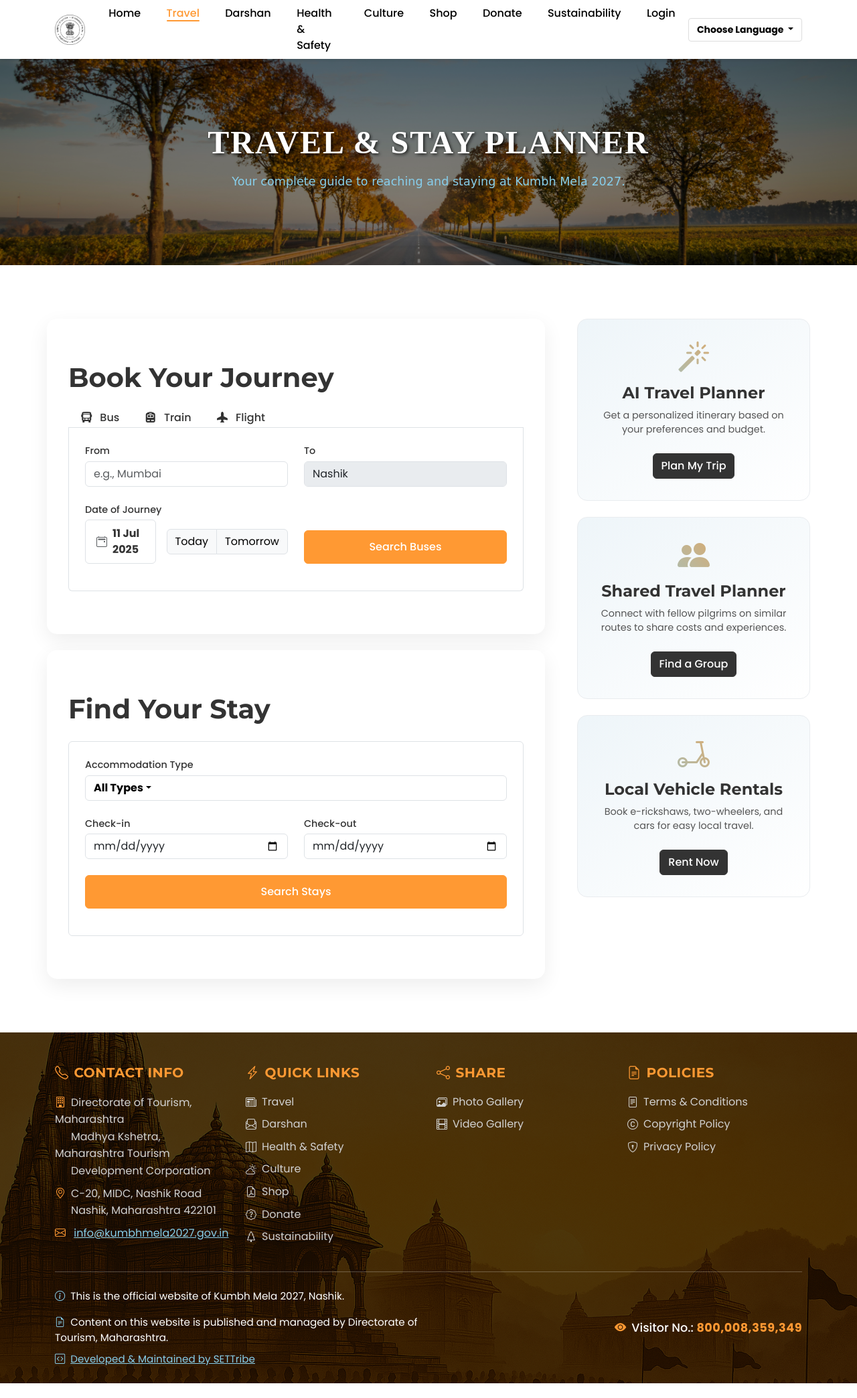
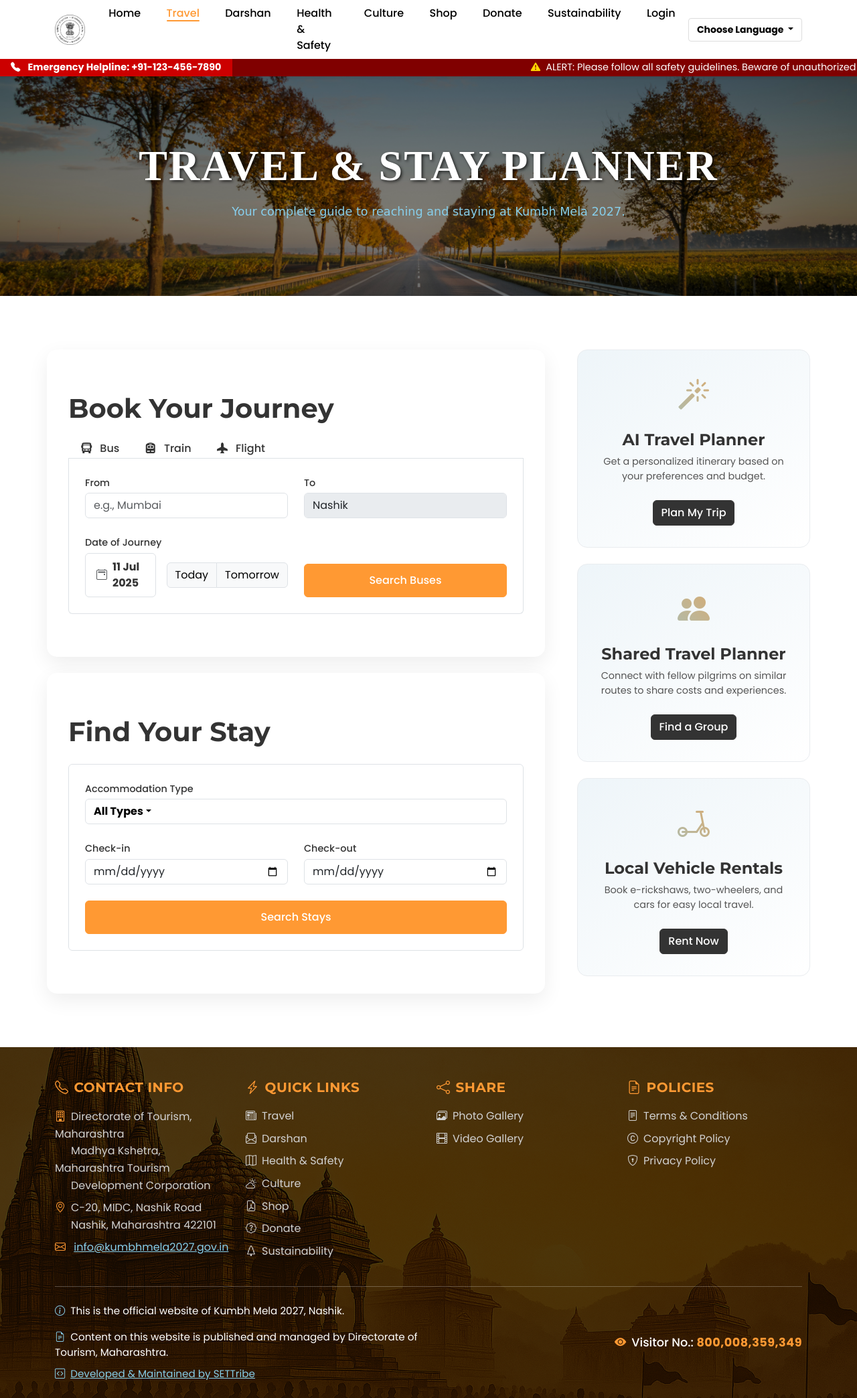
Before and after one commit to SETTribe-IT-Solutions/Comprehensive-Kumbh-Mela-Website, a PHP site: the page made by travel.php in a window 1280 px wide. Shown: the whole page at 67% size. Before the commit the page ends 2066 px from the top, so only its background shows below. Run offline with PHP 8.4, Linux system fonts and the light colour scheme.

Commit message:
Mansi_Updated_UI

```diff
--- a/css/style.css
+++ b/css/style.css
@@ -196,7 +196,7 @@ body { font-family: var(--font-body); color: var(--dark-text); }
 /* ================== 4. HERO SECTION (HOMEPAGE & TRAVEL) ================== */
 #hero, #travel-hero { position: relative; display: flex; justify-content: center; text-align: center; }
 #hero { height: 75vh; background: url('../assets/images/hero-background-new1.jpg') no-repeat center center/cover; align-items: flex-start; padding-top: 10vh; }
-#travel-hero { padding: 6rem 0; background: url('../assets/images/travel-hero.jpg') no-repeat center center/cover; align-items: center; }
+
 .hero-overlay { position: absolute; top: 0; left: 0; width: 100%; height: 100%; background: rgba(0, 0, 0, 0.5); }
 .hero-content, #travel-hero .container { position: relative; z-index: 2; color: var(--white); }
 .hero-title { font-family:  "Vollkorn", serif; font-size: clamp(2.5rem, 6vw, 3rem); text-transform: uppercase; letter-spacing: 2px; font-weight: 700; text-shadow: 2px 2px 4px rgba(0, 0, 0, 0.7); }
@@ -445,6 +445,16 @@ body { font-family: var(--font-body); color: var(--dark-text); }
 
 
 /* ================== 9. TRAVEL PAGE STYLES ================== */
+
+#travel-hero {
+ padding: 6rem 0; background: url('../assets/images/travel-hero.jpg') no-repeat center center/cover;
+       position: relative;
+}
+
+#travel-hero .hero-title {
+    font-size: clamp(2.5rem, 7vw, 4rem);
+}
+
 .booking-module {
     background-color: var(--white);
     border-radius: 15px;
--- a/darshan.php
+++ b/darshan.php
@@ -1,6 +1,5 @@
 <?php
 require_once 'include/connect.php';
-include 'include/header.php';
 include 'include/navbar.php';
 
 $message = '';
--- a/health.php
+++ b/health.php
@@ -1,6 +1,5 @@
 <?php
 require_once 'include/connect.php';
-include 'include/header.php';
 include 'include/navbar.php';
 ?>
 <?php
--- a/include/header.php
+++ /dev/null
@@ -1,30 +0,0 @@
-<!-- <!DOCTYPE html>
-<html lang="en">
-<head>
-    <meta charset="UTF-8">
-    <meta name="viewport" content="width=device-width, initial-scale=1.0">
-    <title>Kumbh Mela 2027 - Nashik</title>
-    <link href="https://cdn.jsdelivr.net/npm/bootstrap@5.3.3/dist/css/bootstrap.min.css" rel="stylesheet">
-    <link rel="stylesheet" href="https://cdn.jsdelivr.net/npm/bootstrap-icons@1.11.3/font/bootstrap-icons.min.css">
-    <link rel="preconnect" href="https://fonts.googleapis.com">
-    <link rel="preconnect" href="https://fonts.gstatic.com" crossorigin>
-    <link href="https://fonts.googleapis.com/css2?family=Montserrat:wght@700&family=Poppins:wght@400;500;700&display=swap" rel="stylesheet">
-
-    <style>
-    /* ================== GLOBAL VARIABLES ================== */
-    :root {
-        --saffron: #FF9933;
-        --sky-blue: #87CEEB;
-        --white: #FFFFFF;
-        --dark-text: #333333;
-        --light-bg: #eef5f9;
-        --font-heading: 'Montserrat', sans-serif;
-        --font-body: 'Poppins', sans-serif;
-    }
-    body {
-        font-family: var(--font-body);
-        color: var(--dark-text);
-    }
-    </style>
-</head>
-<body> -->
--- a/include/navbar.php
+++ b/include/navbar.php
@@ -1,3 +1,44 @@
+<?php
+// header.php content merged into navbar.php
+?>
+<!DOCTYPE html>
+<html lang="en">
+<head>
+    <meta charset="UTF-8">
+    <meta name="viewport" content="width=device-width, initial-scale=1.0">
+    <title>Kumbh Mela 2027 - Nashik</title>
+    <link href="https://cdn.jsdelivr.net/npm/bootstrap@5.3.3/dist/css/bootstrap.min.css" rel="stylesheet">
+    <link rel="stylesheet" href="https://cdn.jsdelivr.net/npm/bootstrap-icons@1.11.3/font/bootstrap-icons.min.css">
+    <link rel="preconnect" href="https://fonts.googleapis.com">
+    <link rel="preconnect" href="https://fonts.gstatic.com" crossorigin>
+    <link href="https://fonts.googleapis.com/css2?family=Montserrat:wght@700&family=Poppins:wght@400;500;700&display=swap" rel="stylesheet">
+    <style>
+    /* ================== GLOBAL VARIABLES & FONT LOADING ================== */
+    :root {
+        --saffron: #FF9933;
+        --sky-blue: #87CEEB;
+        --white: #FFFFFF;
+        --dark-text: #333333;
+        --light-bg: #eef5f9;
+        --font-heading: 'Montserrat', sans-serif;
+        --font-body: 'Poppins', sans-serif;
+    }
+
+    /* Font face definitions to prevent FOUT (Flash of Unstyled Text) */
+    body {
+        font-family: var(--font-body);
+        color: var(--dark-text);
+        /* Fallback font while Poppins loads */
+        font-display: swap;
+    }
+
+    h1, h2, h3, h4, h5, h6 {
+        font-family: var(--font-heading);
+        font-display: swap;
+    }
+    </style>
+</head>
+<body>
 <header class="main-header sticky-top shadow-sm">
     <nav class="navbar navbar-expand-lg bg-white custom-navbar">
         <div class="container">
@@ -34,18 +75,30 @@
             </div>
         </div>
     </nav>
+
+    <!-- Alert ticker -->
+    <div class="alert-ticker-container">
+        <div class="helpline">
+            <i class="bi bi-telephone-fill"></i>
+            <span id="helpline-text">Emergency Helpline: +91-123-456-7890</span>
+        </div>
+        <div class="ticker-wrap">
+            <div class="ticker">
+                <p><i class="bi bi-exclamation-triangle-fill"></i> ALERT: Please follow all safety guidelines. Beware of unauthorized agents.</p>
+            </div>
+        </div>
+    </div>
 </header>
 
 <style>
 /* ================== NAVBAR STYLES ================== */
-:root {
-    --saffron: #FF9933;
-    --dark-text: #333;
-    --white: #ffffff;
+.logo img {
+    height: 45px;
+    transition: transform 0.3s ease;
 }
 
-.logo img {
-    height: 45px;
+.logo:hover img {
+    transform: scale(1.05);
 }
 
 .main-header {
@@ -140,6 +198,7 @@
     background-color: #800000;
     color: var(--white);
     font-size: 0.9rem;
+    font-family: var(--font-body);
 }
 
 .helpline {
@@ -166,6 +225,7 @@
     animation: ticker-scroll 20s linear infinite;
     display: flex;
     align-items: center;
+    padding-left: 100%;
 }
 
 .ticker i {
@@ -204,12 +264,34 @@
         margin-top: 1rem;
         margin-bottom: 1rem;
     }
+
+    .alert-ticker-container {
+        flex-direction: column;
+    }
+
+    .helpline {
+        width: 100%;
+        text-align: center;
+    }
 }
 </style>
 
 <script>
 // Activate the current nav link based on current page
 document.addEventListener('DOMContentLoaded', function() {
+    // Preload fonts to prevent FOUT
+    if (typeof FontFaceObserver !== 'undefined') {
+        const poppins = new FontFaceObserver('Poppins');
+        const montserrat = new FontFaceObserver('Montserrat');
+
+        Promise.all([
+            poppins.load(),
+            montserrat.load()
+        ]).then(function() {
+            document.documentElement.classList.add('fonts-loaded');
+        });
+    }
+
     // Get current page URL
     const currentUrl = window.location.pathname.split('/').pop() || 'index.php';
 
--- a/index.php
+++ b/index.php
@@ -1,4 +1,4 @@
-    <?php include 'include/header.php'; ?>
+
 <?php include 'include/navbar.php'; ?>
 
 <!DOCTYPE html>
--- a/travel.php
+++ b/travel.php
@@ -1,4 +1,4 @@
-<?php include 'include/header.php'; ?>
+
 <?php include 'include/navbar.php'; ?>
 <!DOCTYPE html>
 <html lang="en">
```
Also changed, not shown: other parts of include/navbar.php (+14 -9 lines).
